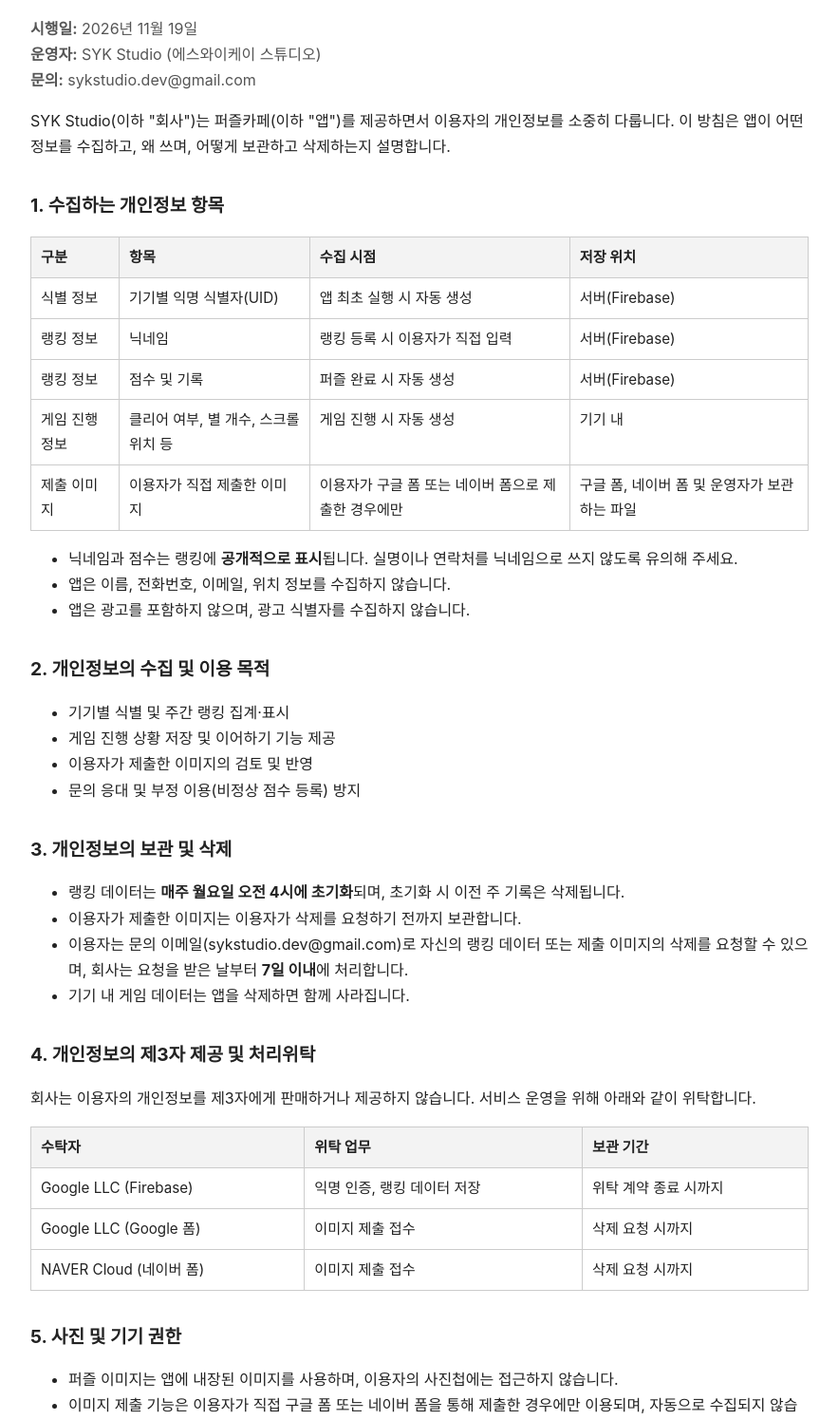
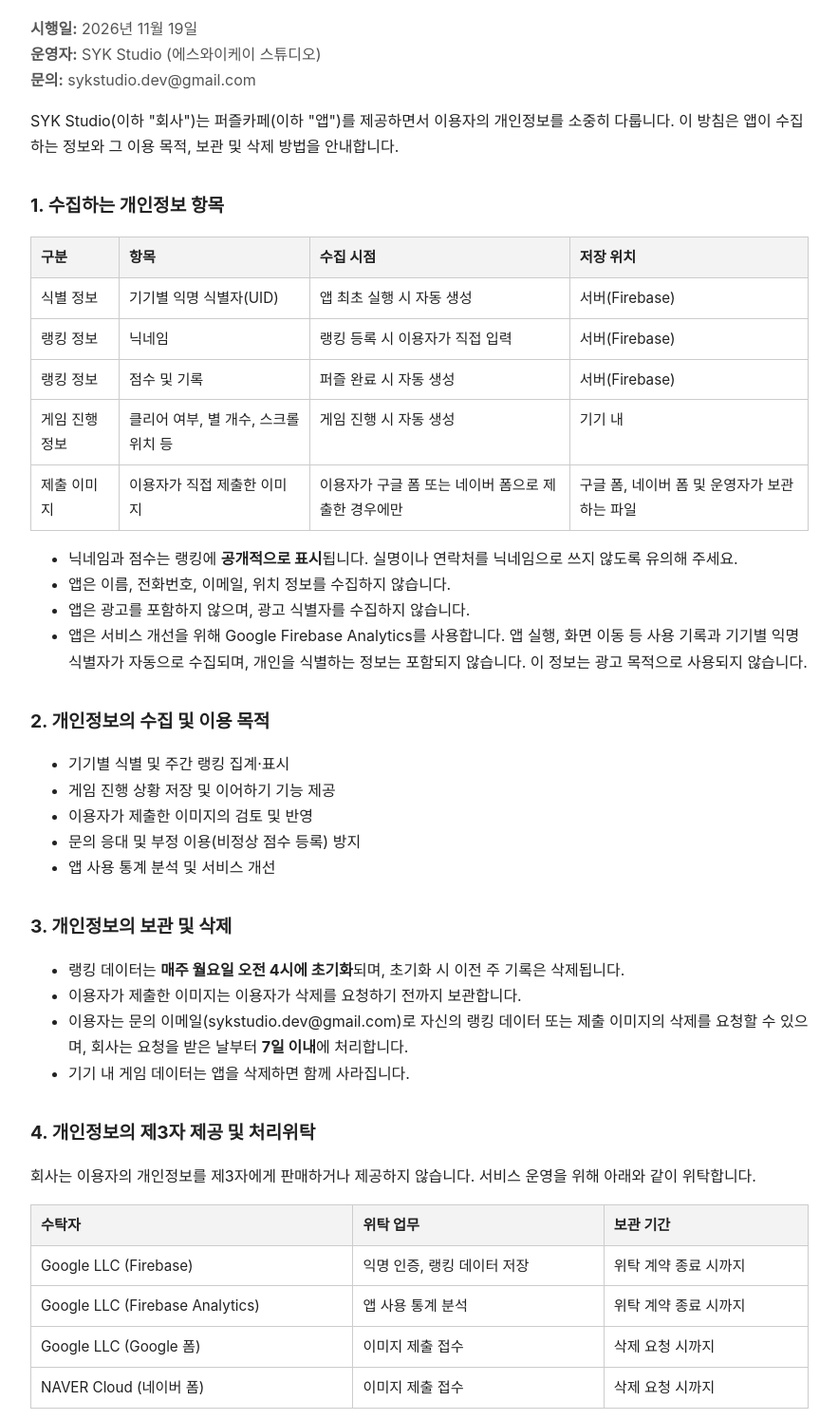
Before and after one commit to SKYonYon/puzzlecafe-privacy, a plain HTML site: page index.html in a window 1280 px wide. Shown: the part 105-1600 px from the top of the page at 95% size, without its empty margins (198-1081 px from the left). Drawn offline with Linux system fonts and the light colour scheme.

Commit message:
수정본

```diff
--- a/index.html
+++ b/index.html
@@ -23,7 +23,7 @@
 <strong>운영자:</strong> SYK Studio (에스와이케이 스튜디오)<br>
 <strong>문의:</strong> sykstudio.dev@gmail.com</p>
 
-<p>SYK Studio(이하 "회사")는 퍼즐카페(이하 "앱")를 제공하면서 이용자의 개인정보를 소중히 다룹니다. 이 방침은 앱이 어떤 정보를 수집하고, 왜 쓰며, 어떻게 보관하고 삭제하는지 설명합니다.</p>
+<p>SYK Studio(이하 "회사")는 퍼즐카페(이하 "앱")를 제공하면서 이용자의 개인정보를 소중히 다룹니다. 이 방침은 앱이 수집하는 정보와 그 이용 목적, 보관 및 삭제 방법을 안내합니다.</p>
 
 <h2>1. 수집하는 개인정보 항목</h2>
 <table>
@@ -42,6 +42,7 @@
   <li>닉네임과 점수는 랭킹에 <strong>공개적으로 표시</strong>됩니다. 실명이나 연락처를 닉네임으로 쓰지 않도록 유의해 주세요.</li>
   <li>앱은 이름, 전화번호, 이메일, 위치 정보를 수집하지 않습니다.</li>
   <li>앱은 광고를 포함하지 않으며, 광고 식별자를 수집하지 않습니다.</li>
+  <li>앱은 서비스 개선을 위해 Google Firebase Analytics를 사용합니다. 앱 실행, 화면 이동 등 사용 기록과 기기별 익명 식별자가 자동으로 수집되며, 개인을 식별하는 정보는 포함되지 않습니다. 이 정보는 광고 목적으로 사용되지 않습니다.</li>
 </ul>
 
 <h2>2. 개인정보의 수집 및 이용 목적</h2>
@@ -50,6 +51,7 @@
   <li>게임 진행 상황 저장 및 이어하기 기능 제공</li>
   <li>이용자가 제출한 이미지의 검토 및 반영</li>
   <li>문의 응대 및 부정 이용(비정상 점수 등록) 방지</li>
+  <li>앱 사용 통계 분석 및 서비스 개선</li>
 </ul>
 
 <h2>3. 개인정보의 보관 및 삭제</h2>
@@ -68,6 +70,7 @@
   </thead>
   <tbody>
     <tr><td>Google LLC (Firebase)</td><td>익명 인증, 랭킹 데이터 저장</td><td>위탁 계약 종료 시까지</td></tr>
+    <tr><td>Google LLC (Firebase Analytics)</td><td>앱 사용 통계 분석</td><td>위탁 계약 종료 시까지</td></tr>
     <tr><td>Google LLC (Google 폼)</td><td>이미지 제출 접수</td><td>삭제 요청 시까지</td></tr>
     <tr><td>NAVER Cloud (네이버 폼)</td><td>이미지 제출 접수</td><td>삭제 요청 시까지</td></tr>
   </tbody>
@@ -96,7 +99,7 @@
 <strong>Operator:</strong> SYK Studio (에스와이케이 스튜디오)<br>
 <strong>Contact:</strong> sykstudio.dev@gmail.com</p>
 
-<p>SYK Studio (the "Company") provides Puzzle Cafe (the "App") and takes the protection of users' personal information seriously. This policy explains what information the App collects, why it is used, and how it is stored and deleted.</p>
+<p>SYK Studio (the "Company") provides Puzzle Cafe (the "App") and takes the protection of users' personal information seriously. This policy explains the information the App collects, why it is used, and how it is stored and deleted.</p>
 
 <h2>1. Personal Information We Collect</h2>
 <table>
@@ -115,6 +118,7 @@
   <li>Nicknames and scores are <strong>publicly displayed</strong> on the rankings. Please do not use your real name or contact information as a nickname.</li>
   <li>The App does not collect names, phone numbers, email addresses, or location information.</li>
   <li>The App does not include advertising and does not collect advertising identifiers.</li>
+  <li>To improve the service, the App uses Google Firebase Analytics. Usage records such as app launches and screen navigation, along with an anonymous per-device identifier, are collected automatically. This information does not identify individuals and is not used for advertising purposes.</li>
 </ul>
 
 <h2>2. Purposes of Collection and Use</h2>
@@ -123,6 +127,7 @@
   <li>Saving game progress and providing the continue-playing feature</li>
   <li>Reviewing and applying images submitted by users</li>
   <li>Responding to inquiries and preventing misuse (such as abnormal score submissions)</li>
+  <li>Analyzing app usage statistics and improving the service</li>
 </ul>
 
 <h2>3. Retention and Deletion</h2>
@@ -141,6 +146,7 @@
   </thead>
   <tbody>
     <tr><td>Google LLC (Firebase)</td><td>Anonymous authentication and ranking data storage</td><td>Until the processing contract ends</td></tr>
+    <tr><td>Google LLC (Firebase Analytics)</td><td>App usage statistics analysis</td><td>Until the processing contract ends</td></tr>
     <tr><td>Google LLC (Google Forms)</td><td>Receiving image submissions</td><td>Until deletion is requested</td></tr>
     <tr><td>NAVER Cloud (Naver Forms)</td><td>Receiving image submissions</td><td>Until deletion is requested</td></tr>
   </tbody>
```
